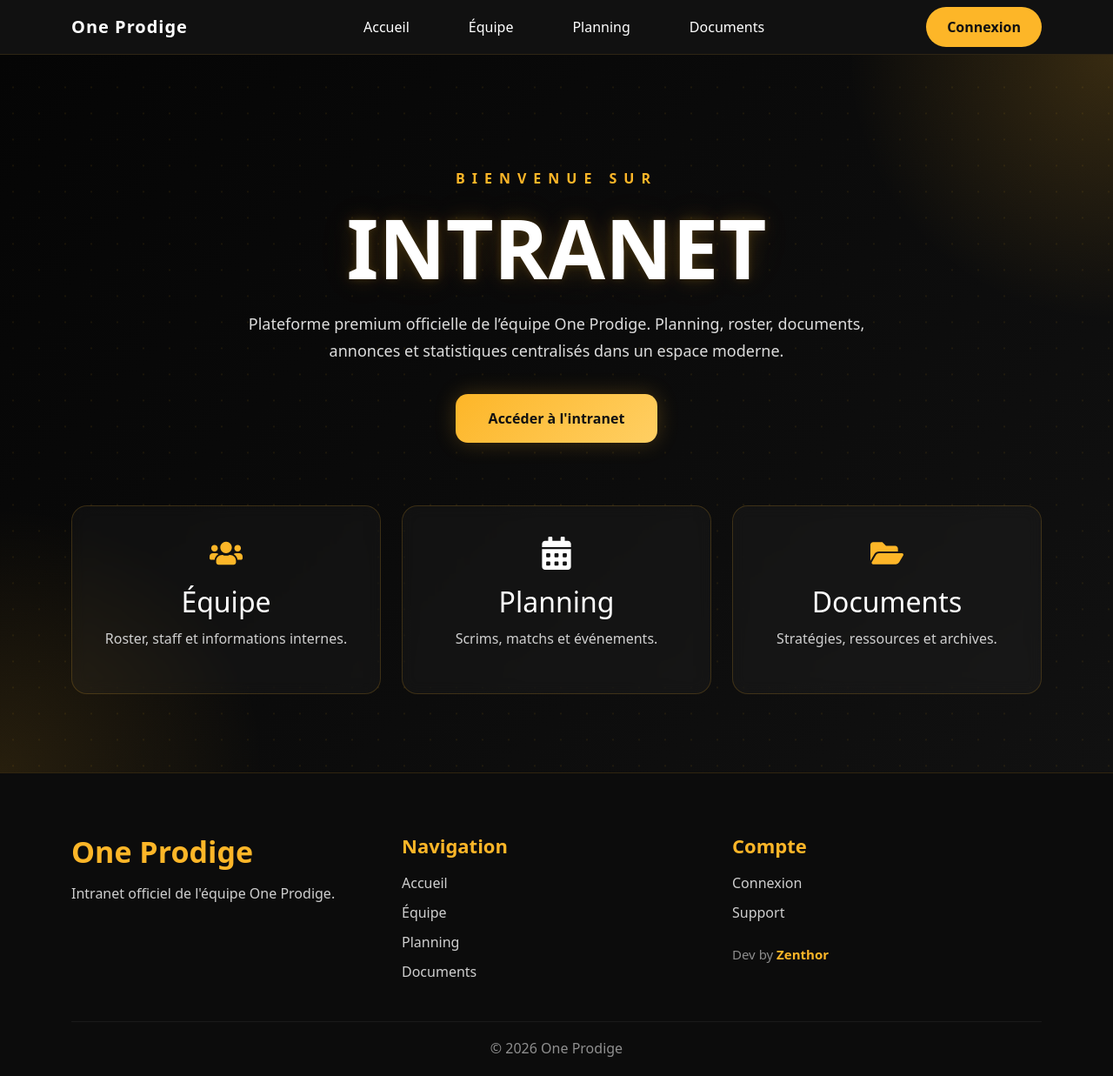
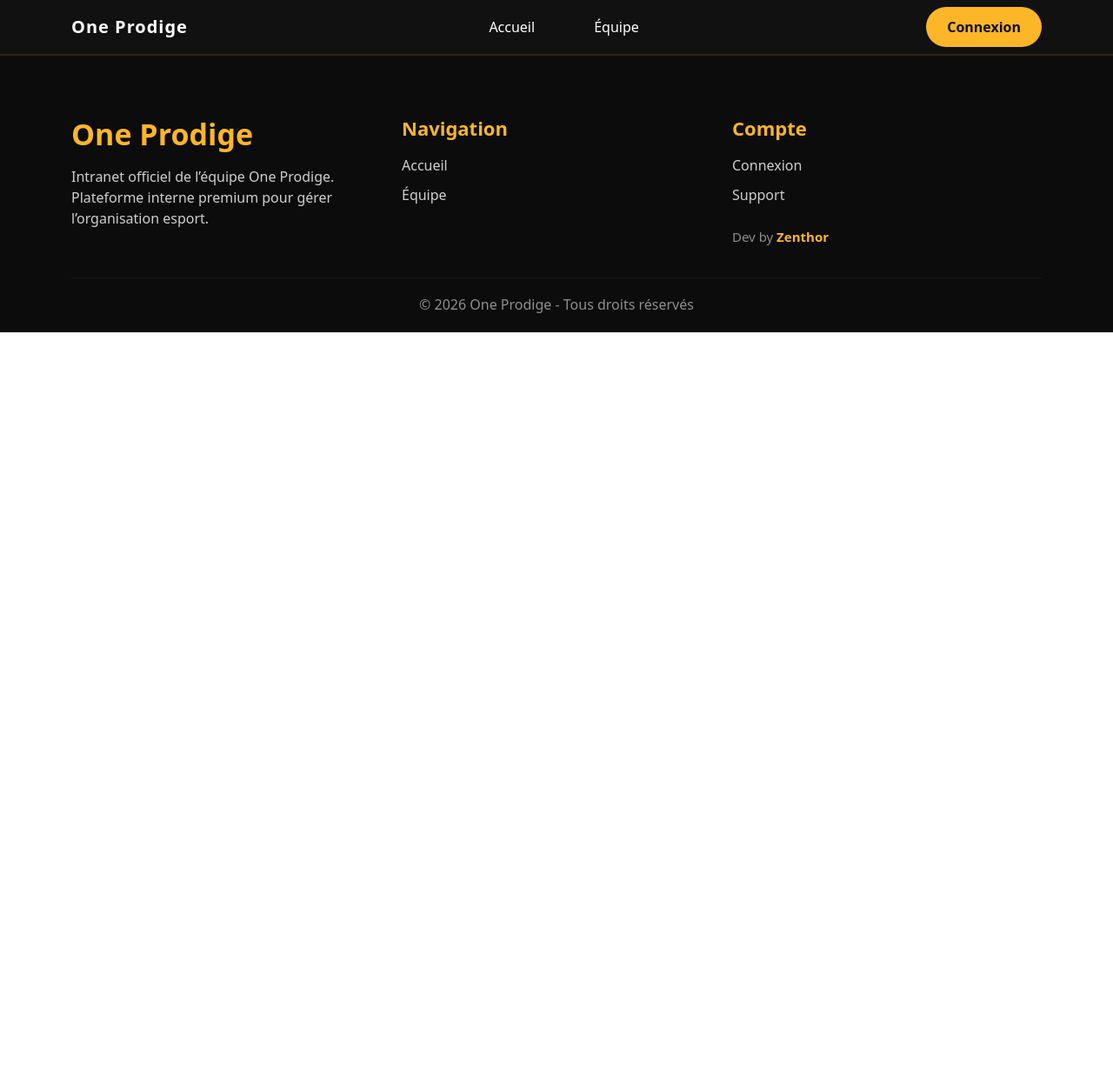
Before and after one commit to DevZenthor/Intranet_1P, a React (Vite) app in the folder intranet-esport/: page /dashboard in a window 1280 px wide. Shown: the whole page at 87% size. After the commit the page ends 800 px from the top, so only its background shows below. Built offline with nearby package versions, Linux system fonts and the light colour scheme.

Commit message:
feat : add all protect page

```diff
--- a/intranet-esport/src/App.jsx
+++ b/intranet-esport/src/App.jsx
@@ -1,14 +1,75 @@
+import {
+  BrowserRouter,
+  Routes,
+  Route
+} from "react-router-dom";
+
 import Navbar from "./components/Navbar";
+import Footer from "./components/Footer";
+import ProtectedRoute from "./components/ProtectedRoute";
+
 import Home from "./pages/Home";
-import Footer from "./components/Footer";
+import Equipe from "./pages/Equipe";
+
+// import Planning from "./pages/Planning";
+// import Documents from "./pages/Documents";
+// import Dashboard from "./pages/Dashboard";
 
 function App() {
   return (
-    <>
+    <BrowserRouter>
+
       <Navbar />
-      <Home />
+
+      <Routes>
+
+        {/* PAGE PUBLIQUE */}
+        <Route path="/" element={<Home />} />
+
+        {/* PAGE PRIVÉE */}
+        <Route
+          path="/equipe"
+          element={
+            <ProtectedRoute>
+              <Equipe />
+            </ProtectedRoute>
+          }
+        />
+
+        {/*
+        <Route
+          path="/planning"
+          element={
+            <ProtectedRoute>
+              <Planning />
+            </ProtectedRoute>
+          }
+        />
+
+        <Route
+          path="/documents"
+          element={
+            <ProtectedRoute>
+              <Documents />
+            </ProtectedRoute>
+          }
+        />
+
+        <Route
+          path="/dashboard"
+          element={
+            <ProtectedRoute>
+              <Dashboard />
+            </ProtectedRoute>
+          }
+        />
+        */}
+
+      </Routes>
+
       <Footer />
-    </>
+
+    </BrowserRouter>
   );
 }
 
--- a/intranet-esport/src/components/Footer.jsx
+++ b/intranet-esport/src/components/Footer.jsx
@@ -1,5 +1,6 @@
 import React from "react";
 import "../styles/footer.css";
+import { Link } from "react-router-dom";
 
 function Footer() {
   return (
@@ -10,29 +11,55 @@ function Footer() {
 
           {/* MARQUE */}
           <div className="col-md-4">
-            <h3 className="footer-brand">One Prodige</h3>
+            <h3 className="footer-brand">
+              One Prodige
+            </h3>
 
             <p className="footer-text mt-3">
-              Intranet officiel de l'équipe One Prodige.
+              Intranet officiel de l’équipe One Prodige.
+              Plateforme interne premium pour gérer
+              l’organisation esport.
             </p>
           </div>
 
           {/* NAVIGATION */}
           <div className="col-md-4">
-            <h5 className="footer-title">Navigation</h5>
+            <h5 className="footer-title">
+              Navigation
+            </h5>
 
-            <a href="#" className="footer-link">Accueil</a>
-            <a href="#" className="footer-link">Équipe</a>
-            <a href="#" className="footer-link">Planning</a>
-            <a href="#" className="footer-link">Documents</a>
+            <Link to="/" className="footer-link">
+              Accueil
+            </Link>
+
+            <Link to="/equipe" className="footer-link">
+              Équipe
+            </Link>
+
+            {/*
+            <Link to="/planning" className="footer-link">
+              Planning
+            </Link>
+
+            <Link to="/documents" className="footer-link">
+              Documents
+            </Link>
+            */}
           </div>
 
           {/* COMPTE */}
           <div className="col-md-4">
-            <h5 className="footer-title">Compte</h5>
+            <h5 className="footer-title">
+              Compte
+            </h5>
 
-            <a href="#" className="footer-link">Connexion</a>
-            <a href="#" className="footer-link">Support</a>
+            <span className="footer-link">
+              Connexion
+            </span>
+
+            <span className="footer-link">
+              Support
+            </span>
 
             <div className="dev-box">
               Dev by <span>Zenthor</span>
@@ -42,7 +69,7 @@ function Footer() {
         </div>
 
         <div className="copyright text-center">
-          © 2026 One Prodige
+          © 2026 One Prodige - Tous droits réservés
         </div>
 
       </div>
--- a/intranet-esport/src/components/Navbar.jsx
+++ b/intranet-esport/src/components/Navbar.jsx
@@ -1,11 +1,14 @@
 import React, { useState } from "react";
 import "../styles/navbar.css";
+
+import { Link } from "react-router-dom";
 
 import LoginModal from "./LoginModal";
 import { useAuth } from "../context/AuthContext";
 
 function Navbar() {
   const [open, setOpen] = useState(false);
+
   const { user, logout } = useAuth();
 
   return (
@@ -14,36 +17,38 @@ function Navbar() {
         <div className="container">
 
           {/* LOGO */}
-          <a href="#" className="navbar-brand">
+          <Link to="/" className="navbar-brand">
             One Prodige
-          </a>
+          </Link>
 
           {/* MENU */}
           <ul className="navbar-nav mx-auto d-flex flex-row gap-4">
 
-            <li>
-              <a className="nav-link" href="#">
+            <li className="nav-item">
+              <Link to="/" className="nav-link">
                 Accueil
-              </a>
+              </Link>
             </li>
 
-            <li>
-              <a className="nav-link" href="#">
+            <li className="nav-item">
+              <Link to="/equipe" className="nav-link">
                 Équipe
-              </a>
+              </Link>
             </li>
 
-            <li>
-              <a className="nav-link" href="#">
+            {/*
+            <li className="nav-item">
+              <Link to="/planning" className="nav-link">
                 Planning
-              </a>
+              </Link>
             </li>
 
-            <li>
-              <a className="nav-link" href="#">
+            <li className="nav-item">
+              <Link to="/documents" className="nav-link">
                 Documents
-              </a>
+              </Link>
             </li>
+            */}
 
           </ul>
 
--- /dev/null
+++ b/intranet-esport/src/components/ProtectedRoute.jsx
@@ -0,0 +1,11 @@
+import React from "react";
+import { Navigate } from "react-router-dom";
+import { useAuth } from "../context/AuthContext";
+
+function ProtectedRoute({ children }) {
+  const { user } = useAuth();
+
+  return user ? children : <Navigate to="/" />;
+}
+
+export default ProtectedRoute;
```
